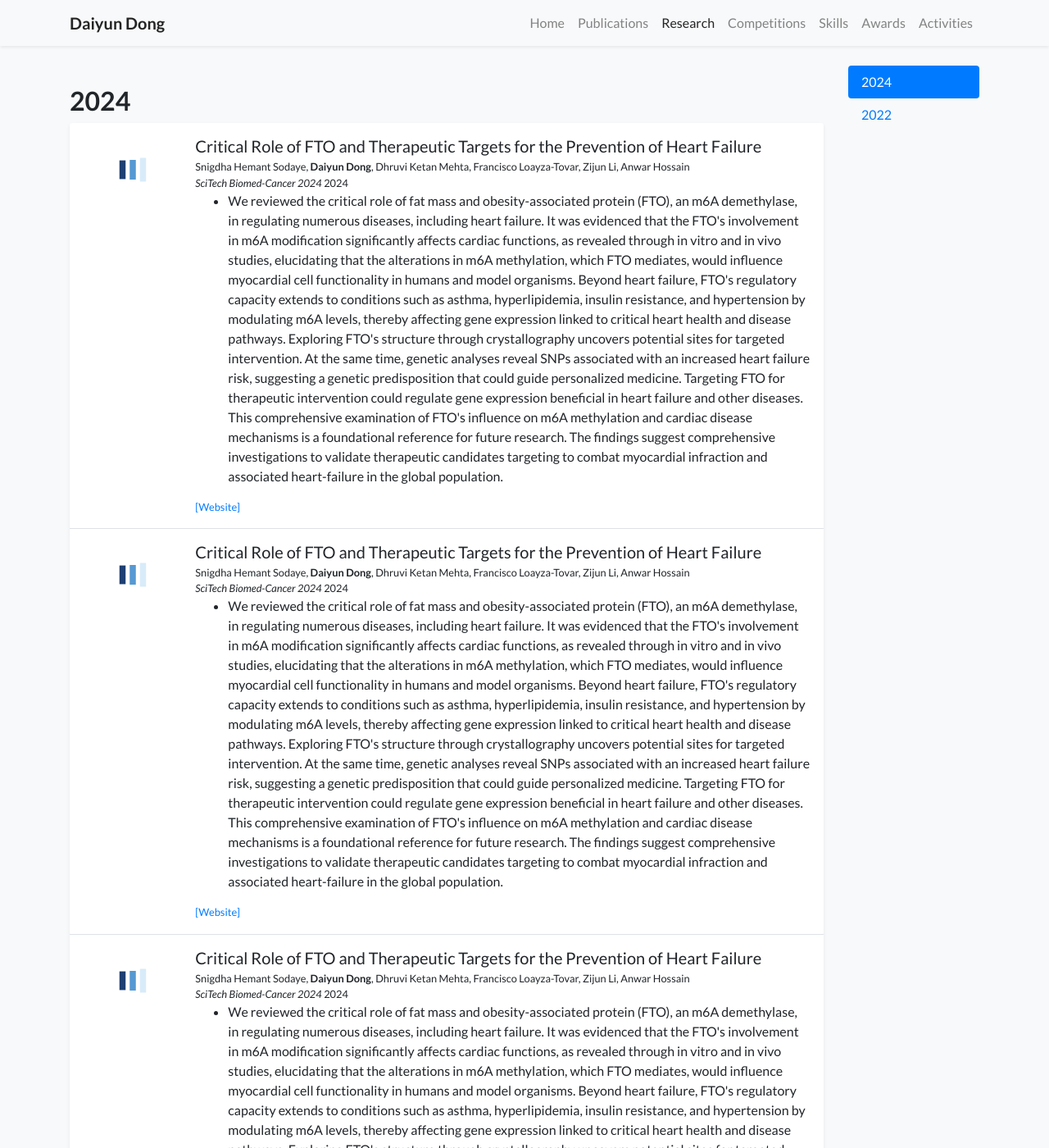
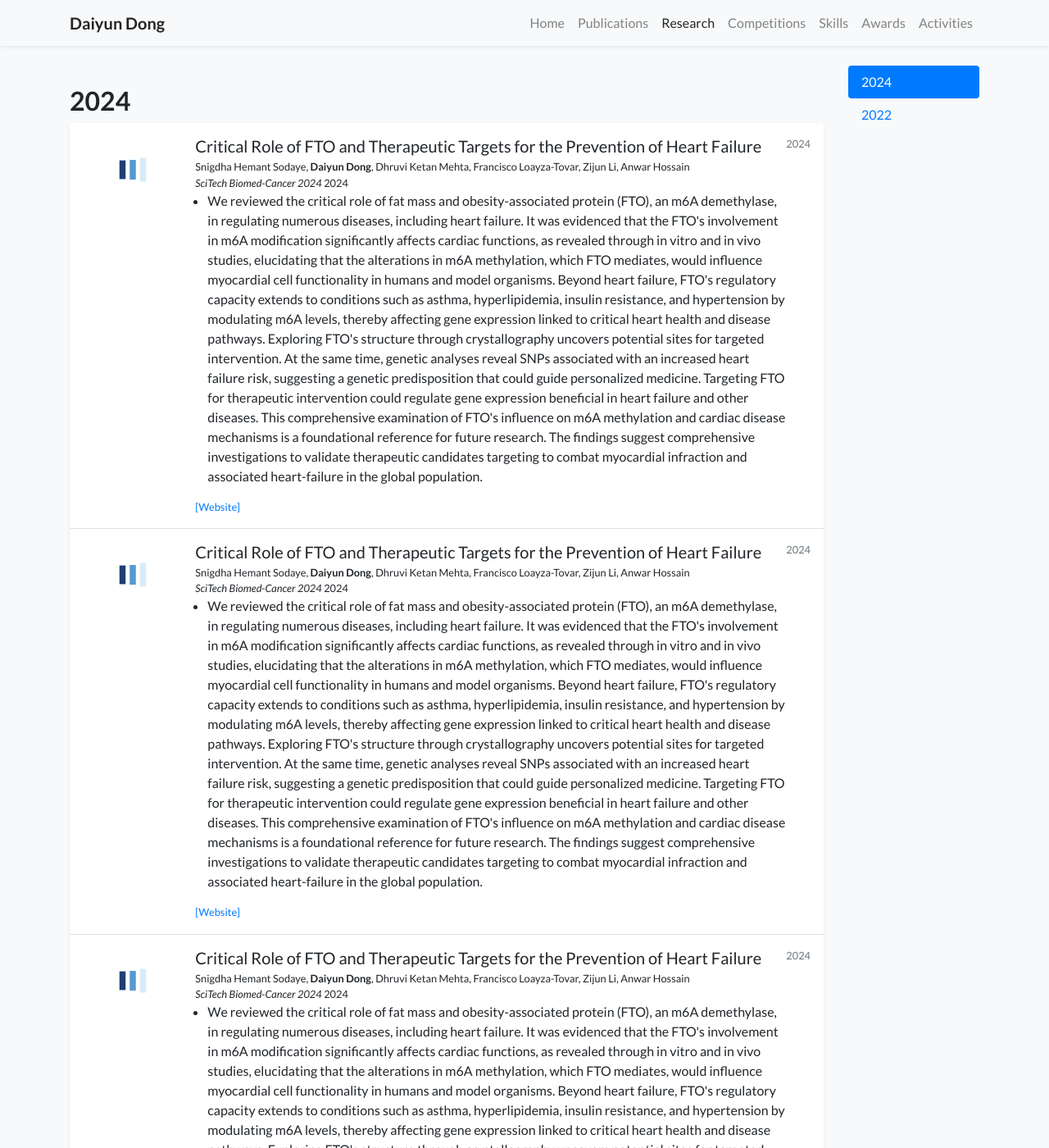
Before and after one commit to daiyundong/academic-homepage, a Jekyll site: the page built from research.html, in a window 1280 px wide and 1400 px high. Shown: the whole window at 82% size. Built offline with Jekyll 4.4.1, drawn with Linux system fonts in a browser that asks for light colours; a style sheet for code colours, icons or effects is not loaded.

Commit message:
Update research_item.html

```diff
--- a/_includes/widgets/research_item.html
+++ b/_includes/widgets/research_item.html
@@ -9,16 +9,22 @@
         {%- else -%}
         <div class="col p-3 ml-md-2">
         {%- endif -%}
-            <h5 class="mt-0 mb-1 font-weight-normal">{{ item.title }}</h5>
+            <div style="display: flex; justify-content: space-between;">
+                <h5 class="mt-0 mb-1 font-weight-normal">{{ item.title }}</h5>
+                <span class="small text-muted">{{ item.pub_date }}</span>
+            </div>
+
             <p class="mt-0 mb-0 small">{% include widgets/author_list.html authors=item.authors %}</p>
             <p class="mt-0 mb-0 small">{{item.pub_pre}}<i>{{ item.pub }}</i>{{ item.pub_post }} {{ item.pub_date }} {{ item.pub_last }}</p>
             <p class="mt-0 mb-0 small text-muted">
-                <ul>
+                <ul style="padding-left: 15px; margin-right: 30px;">
                     {% for abstract_item in item.abstract %}
                     <li>{{ abstract_item }}</li>
                     {% endfor %}
                 </ul>
             </p>
+
+
 
 
             <p class="small pb-0 mb-0 lh-125 text-muted abstract-links">
```
